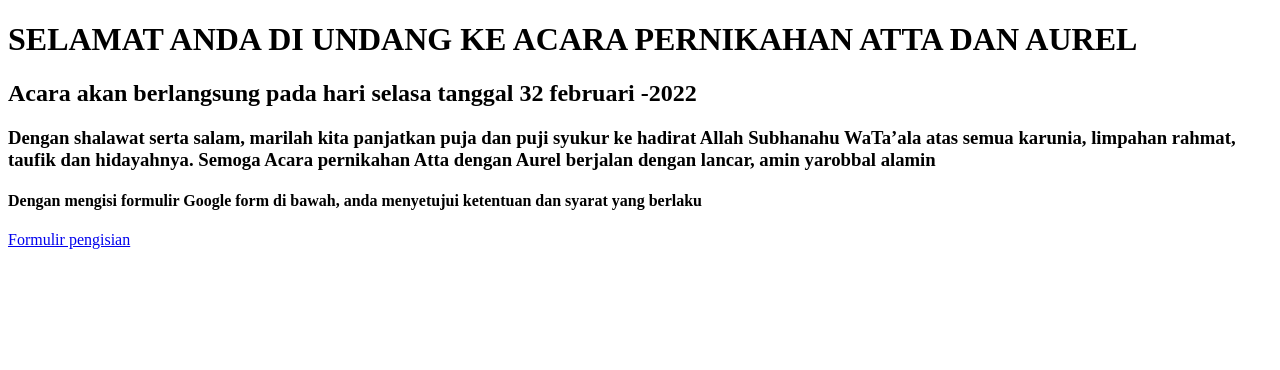
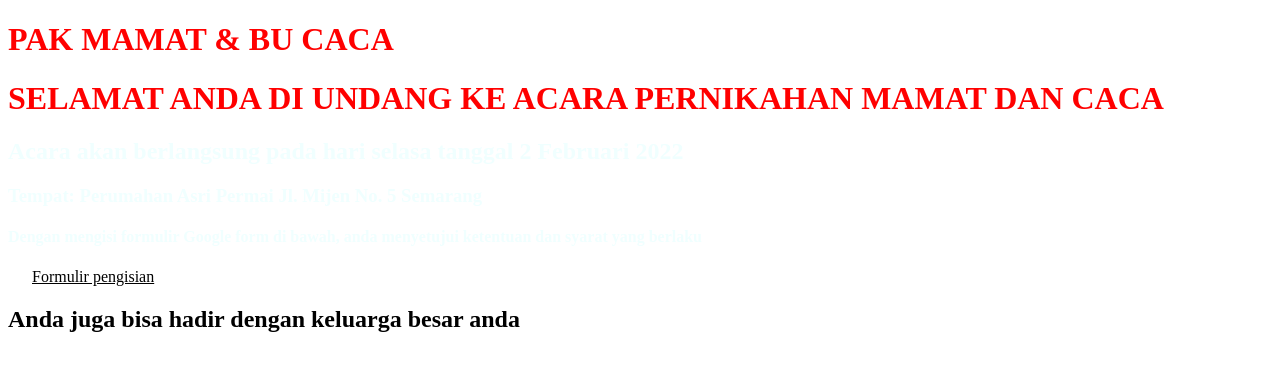
Before and after one commit to Aldivo/Link-Undangan, a plain HTML site: page index.html in a window 1280 px wide. Drawn offline with Linux system fonts and the light colour scheme.

Commit message:
Update index.html

```diff
--- a/index.html
+++ b/index.html
@@ -1,14 +1,45 @@
 <!DOCTYPE html>
 
+<html>
+<head>
+    <meta charset="utf-8">
+
+    <title>Aldivo's website</title>
+
+    <link rel="stylesheet" href="stylesheet.css">
+  </head>
+
+
 <body>
+
+
+    <div class="atas">
+
+   <div class="tulisan-atas">
+
+    <h1>PAK MAMAT & BU CACA</h1>
+
+    </div>
+    </div>
+    <div class="top-wrapper">
     <div class="tulisan">
-    <h1>SELAMAT ANDA DI UNDANG KE ACARA PERNIKAHAN ATTA DAN AUREL</h1>
-        <p>
-            <h2>Acara akan berlangsung pada hari selasa tanggal 32 februari -2022</h2>
-            <h3>Dengan shalawat serta salam, marilah kita panjatkan puja dan puji syukur ke hadirat Allah Subhanahu WaTa’ala atas semua karunia, limpahan rahmat, taufik dan hidayahnya. Semoga Acara pernikahan Atta dengan Aurel berjalan dengan lancar, amin yarobbal alamin </h3>
-        </p>
+<h1>SELAMAT ANDA DI UNDANG KE ACARA PERNIKAHAN MAMAT DAN CACA</h1>
 
-    <h4>Dengan mengisi formulir Google form di bawah, anda menyetujui ketentuan dan syarat yang berlaku</h4>
-    <a href="https://www.chess.com/member/setep1" class="form">Formulir pengisian</a>
-</div>
+    <p>
+
+        <h2>Acara akan berlangsung pada hari selasa tanggal 2 Februari 2022</h2>
+            <h3>Tempat: Perumahan Asri Permai Jl. Mijen No. 5 Semarang</h3>
+
+    </p>
+
+
+<h4>Dengan mengisi formulir Google form di bawah, anda menyetujui ketentuan dan syarat yang berlaku</h4>
+        <a href="https://www.chess.com/play/computer" class="form">Formulir pengisian</a>
+    </div>
+        </div>
+
+        <footer>
+            <h2>Anda juga bisa hadir dengan keluarga besar anda</h2>
+            </footer>
 </body>
+</html>
```
